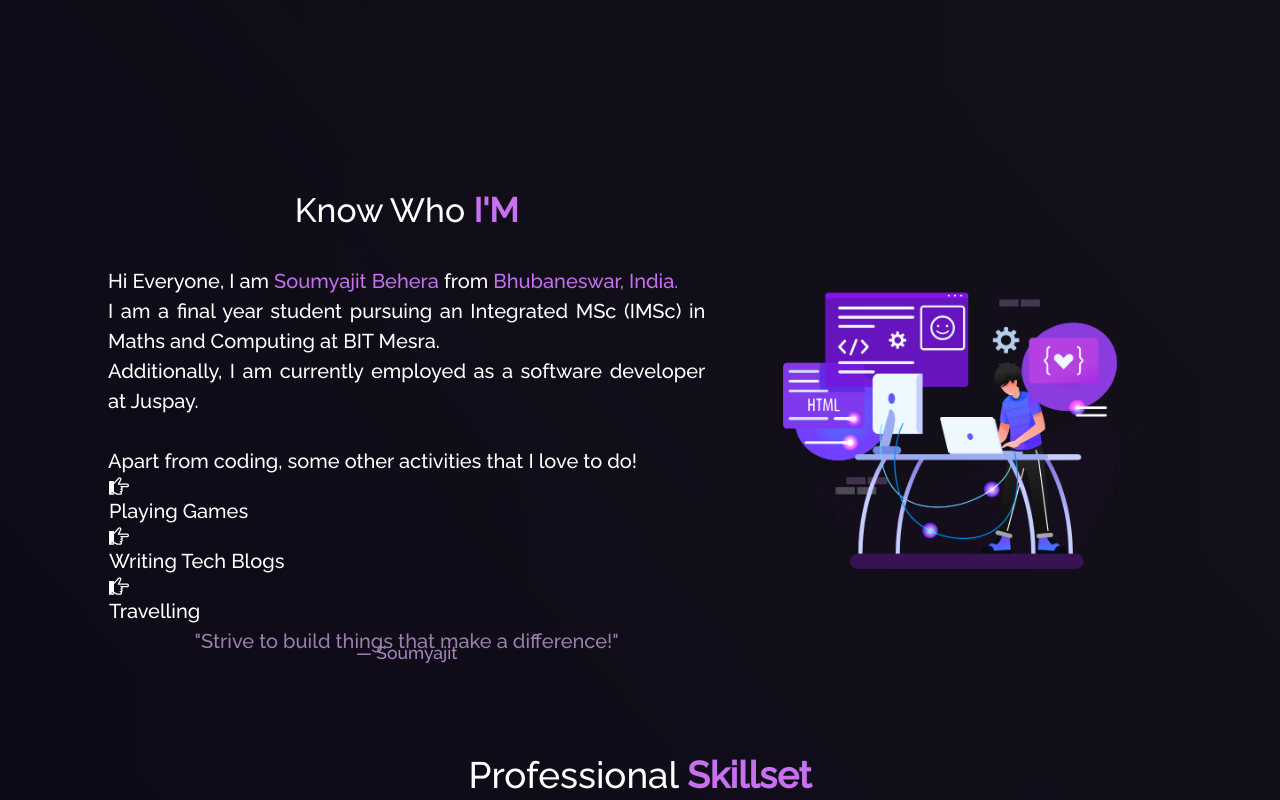
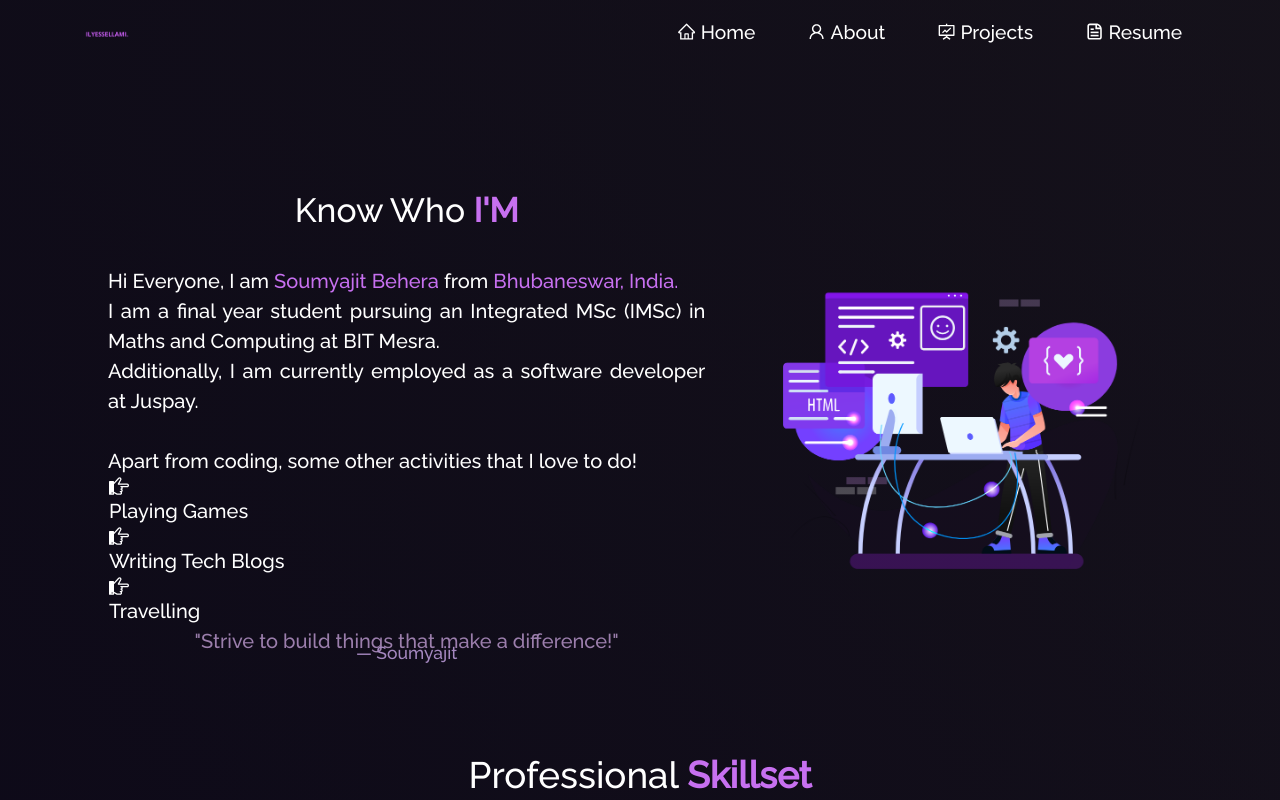
Before and after one commit to ilyess04/My-portfolio-website, a React (Create React App) app: page /about in a window 1280 px wide. Shown: the top 800 px of the page. Built offline with nearby package versions, Linux system fonts and the light colour scheme.

Commit message:
Map items navbar

```diff
--- a/package.json
+++ b/package.json
@@ -1,5 +1,5 @@
 {
-  "name": "my-app",
+  "name": "my-portfolio",
   "version": "0.1.0",
   "private": true,
   "dependencies": {
@@ -12,7 +12,6 @@
     "@types/react": "^18.2.15",
     "@types/react-dom": "^18.2.7",
     "bootstrap": "^5.3.2",
-    "dotenv": "^16.3.1",
     "react": "^18.2.0",
     "react-bootstrap": "^2.9.0",
     "react-dom": "^18.2.0",
@@ -24,7 +23,6 @@
     "react-scripts": "5.0.1",
     "react-tsparticles": "^2.12.2",
     "sass": "^1.63.6",
-    "socket.io-client": "^4.7.1",
     "typescript": "^4.9.5",
     "typewriter-effect": "^2.21.0",
     "web-vitals": "^2.1.4"
--- /dev/null
+++ b/src/common/Data/Data.tsx
@@ -0,0 +1,45 @@
+import {
+  AiOutlineFundProjectionScreen,
+  AiOutlineHome,
+  AiOutlineUser,
+} from "react-icons/ai";
+import { CgFileDocument } from "react-icons/cg";
+
+class Data {
+  static getNavItems() {
+    return [
+      {
+        to: "/",
+        icon: (
+          <AiOutlineHome className="mt-1" style={{ marginBottom: "2px" }} />
+        ),
+        text: "Home",
+      },
+      {
+        to: "/about",
+        icon: (
+          <AiOutlineUser className="mt-1" style={{ marginBottom: "2px" }} />
+        ),
+        text: "About",
+      },
+      {
+        to: "/projects",
+        icon: (
+          <AiOutlineFundProjectionScreen
+            className="mt-1"
+            style={{ marginBottom: "2px" }}
+          />
+        ),
+        text: "Projects",
+      },
+      {
+        to: "/resume",
+        icon: (
+          <CgFileDocument className="mt-1" style={{ marginBottom: "2px" }} />
+        ),
+        text: "Resume",
+      },
+    ];
+  }
+}
+export { Data };
--- a/src/common/consts/index.ts
+++ b/src/common/consts/index.ts
@@ -54,4 +54,11 @@ const INIT_TYPE_WRITER_OPTIONS = {
 };
 const CV_URL = "https://ilyessellami.com/wp-content/assets/cv.pdf";
 
-export { INIT_PARTICLE_PARAMS, INIT_TYPE_WRITER_OPTIONS, CV_URL };
+const GIT_PORTFOLIO_URL = "https://github.com/ilyess04/my-portfolio-website";
+
+export {
+  INIT_PARTICLE_PARAMS,
+  INIT_TYPE_WRITER_OPTIONS,
+  CV_URL,
+  GIT_PORTFOLIO_URL,
+};
--- a/src/components/organismes/projectCard/ProjectCard.tsx
+++ b/src/components/organismes/projectCard/ProjectCard.tsx
@@ -1,32 +1,19 @@
-import { CgWebsite } from "react-icons/cg";
 import { BsGithub } from "react-icons/bs";
 import { Button, Card } from "react-bootstrap";
 
 const ProjectCard = (props: any): JSX.Element => {
   return (
     <Card className="project-card-view">
-      <Card.Img variant="top" src={props.imgPath} alt="card-img" />
       <Card.Body>
         <Card.Title>{props.title}</Card.Title>
         <Card.Text style={{ textAlign: "justify" }}>
           {props.description}
         </Card.Text>
         <Button variant="primary" href={props.ghLink} target="_blank">
-          <BsGithub /> &nbsp;
-          {props.isBlog ? "Blog" : "GitHub"}
+          <div className="d-flex">
+            <BsGithub className="mt-1" /> <span className="ps-1">GitHub</span>
+          </div>
         </Button>
-
-        {!props.isBlog && props.demoLink && (
-          <Button
-            variant="primary"
-            href={props.demoLink}
-            target="_blank"
-            style={{ marginLeft: "10px" }}
-          >
-            <CgWebsite /> &nbsp;
-            {"Demo"}
-          </Button>
-        )}
       </Card.Body>
     </Card>
   );
--- a/src/layouts/navbar/Navbar.tsx
+++ b/src/layouts/navbar/Navbar.tsx
@@ -1,41 +1,15 @@
 import { useState } from "react";
 import { Link } from "react-router-dom";
-import { CgGitFork } from "react-icons/cg";
-import { ImBlog } from "react-icons/im";
-import {
-  AiFillStar,
-  AiOutlineHome,
-  AiOutlineFundProjectionScreen,
-  AiOutlineUser,
-} from "react-icons/ai";
-import { CgFileDocument } from "react-icons/cg";
+import { Container, Nav, Navbar } from "react-bootstrap";
 import { logo } from "../../assets";
-import Navbar from "react-bootstrap/Navbar";
-import Nav from "react-bootstrap/Nav";
-import Container from "react-bootstrap/Container";
-import Button from "react-bootstrap/Button";
+import { Data } from "../../common/Data/Data";
 
 function NavBar() {
-  window.addEventListener("scroll", scrollHandler);
-
   const [expand, updateExpanded] = useState(false);
-  const [navColour, updateNavbar] = useState(false);
-
-  function scrollHandler() {
-    if (window.scrollY >= 20) {
-      updateNavbar(true);
-    } else {
-      updateNavbar(false);
-    }
-  }
+  const navItems = Data.getNavItems();
 
   return (
-    <Navbar
-      expanded={true}
-      fixed="top"
-      expand="md"
-      className={navColour ? "sticky" : "navbar"}
-    >
+    <Navbar expanded={expand} fixed="top" expand="md" className="navbar">
       <Container>
         <Navbar.Brand href="/" className="d-flex">
           <img src={logo} className="img-fluid logo" alt="brand" />
@@ -46,65 +20,20 @@ function NavBar() {
         />
         <Navbar.Collapse id="responsive-navbar-nav">
           <Nav className="ms-auto" defaultActiveKey="#home">
-            <Nav.Item>
-              <Nav.Link as={Link} to="/" onClick={() => updateExpanded(false)}>
-                <AiOutlineHome style={{ marginBottom: "2px" }} /> Home
-              </Nav.Link>
-            </Nav.Item>
-
-            <Nav.Item>
-              <Nav.Link
-                as={Link}
-                to="/about"
-                onClick={() => updateExpanded(false)}
-              >
-                <AiOutlineUser style={{ marginBottom: "2px" }} /> About
-              </Nav.Link>
-            </Nav.Item>
-
-            <Nav.Item>
-              <Nav.Link
-                as={Link}
-                to="/project"
-                onClick={() => updateExpanded(false)}
-              >
-                <AiOutlineFundProjectionScreen
-                  style={{ marginBottom: "2px" }}
-                />
-                Projects
-              </Nav.Link>
-            </Nav.Item>
-
-            <Nav.Item>
-              <Nav.Link
-                as={Link}
-                to="/resume"
-                onClick={() => updateExpanded(false)}
-              >
-                <CgFileDocument style={{ marginBottom: "2px" }} /> Resume
-              </Nav.Link>
-            </Nav.Item>
-
-            <Nav.Item>
-              <Nav.Link
-                href="https://soumyajitblogs.vercel.app/"
-                target="_blank"
-                rel="noreferrer"
-              >
-                <ImBlog style={{ marginBottom: "2px" }} /> Blogs
-              </Nav.Link>
-            </Nav.Item>
-
-            <Nav.Item className="fork-btn">
-              <Button
-                href="https://github.com/soumyajit4419/Portfolio"
-                target="_blank"
-                className="fork-btn-inner"
-              >
-                <CgGitFork style={{ fontSize: "1.2em" }} />
-                <AiFillStar style={{ fontSize: "1.1em" }} />
-              </Button>
-            </Nav.Item>
+            {navItems.map((item, index) => (
+              <Nav.Item key={index}>
+                <Nav.Link
+                  as={Link}
+                  to={item.to}
+                  onClick={() => updateExpanded(false)}
+                >
+                  <div className="d-flex justify-content-center">
+                    {item.icon}
+                    <span className="ps-1">{item.text}</span>
+                  </div>
+                </Nav.Link>
+              </Nav.Item>
+            ))}
           </Nav>
         </Navbar.Collapse>
       </Container>
--- a/src/routes/publicRoute/PublicRoute.tsx
+++ b/src/routes/publicRoute/PublicRoute.tsx
@@ -1,7 +1,6 @@
 import { useEffect, useState } from "react";
 import { Outlet } from "react-router-dom";
-import { Footer } from "../../layouts";
-import { Navbar } from "react-bootstrap";
+import { Footer, NavBar } from "../../layouts";
 import { useScrollToTop } from "../../common/hooks";
 
 const PublicRoute = (): JSX.Element => {
@@ -18,7 +17,7 @@ const PublicRoute = (): JSX.Element => {
 
   return (
     <div className="App" id={isLoading ? "no-scroll" : "scroll"}>
-      <Navbar />
+      <NavBar />
       <Outlet />
       <Footer />
     </div>
--- a/src/styles/components/resume/Resume.scss
+++ b/src/styles/components/resume/Resume.scss
@@ -127,7 +127,7 @@
 .fork-btn-inner {
     line-height: 1.4em !important;
     background-color: #934cce5e !important;
-    padding: 0.25rem 1.1rem !important;
+    // padding: 0.25rem 1.1rem !important;
     vertical-align: middle !important;
     text-align: center !important;
 }
--- a/src/styles/main.scss
+++ b/src/styles/main.scss
@@ -132,3 +132,41 @@ button:focus {
     background: rgba(222, 130, 235, 0.911);
     border-radius: 12px;
 }
+.App {
+    text-align: center;
+  }
+
+  .App-logo {
+    height: 40vmin;
+    pointer-events: none;
+  }
+
+  @media (prefers-reduced-motion: no-preference) {
+    .App-logo {
+      animation: App-logo-spin infinite 20s linear;
+    }
+  }
+
+  .App-header {
+    background-color: #282c34;
+    min-height: 100vh;
+    display: flex;
+    flex-direction: column;
+    align-items: center;
+    justify-content: center;
+    font-size: calc(10px + 2vmin);
+    color: white;
+  }
+
+  .App-link {
+    color: #61dafb;
+  }
+
+  @keyframes App-logo-spin {
+    from {
+      transform: rotate(0deg);
+    }
+    to {
+      transform: rotate(360deg);
+    }
+  }
```
Also changed, not shown: src/templates/projects/ProjectsTemplate.tsx (+0 -7 lines), 1 other file (tests, documents, lock files or other folders).
